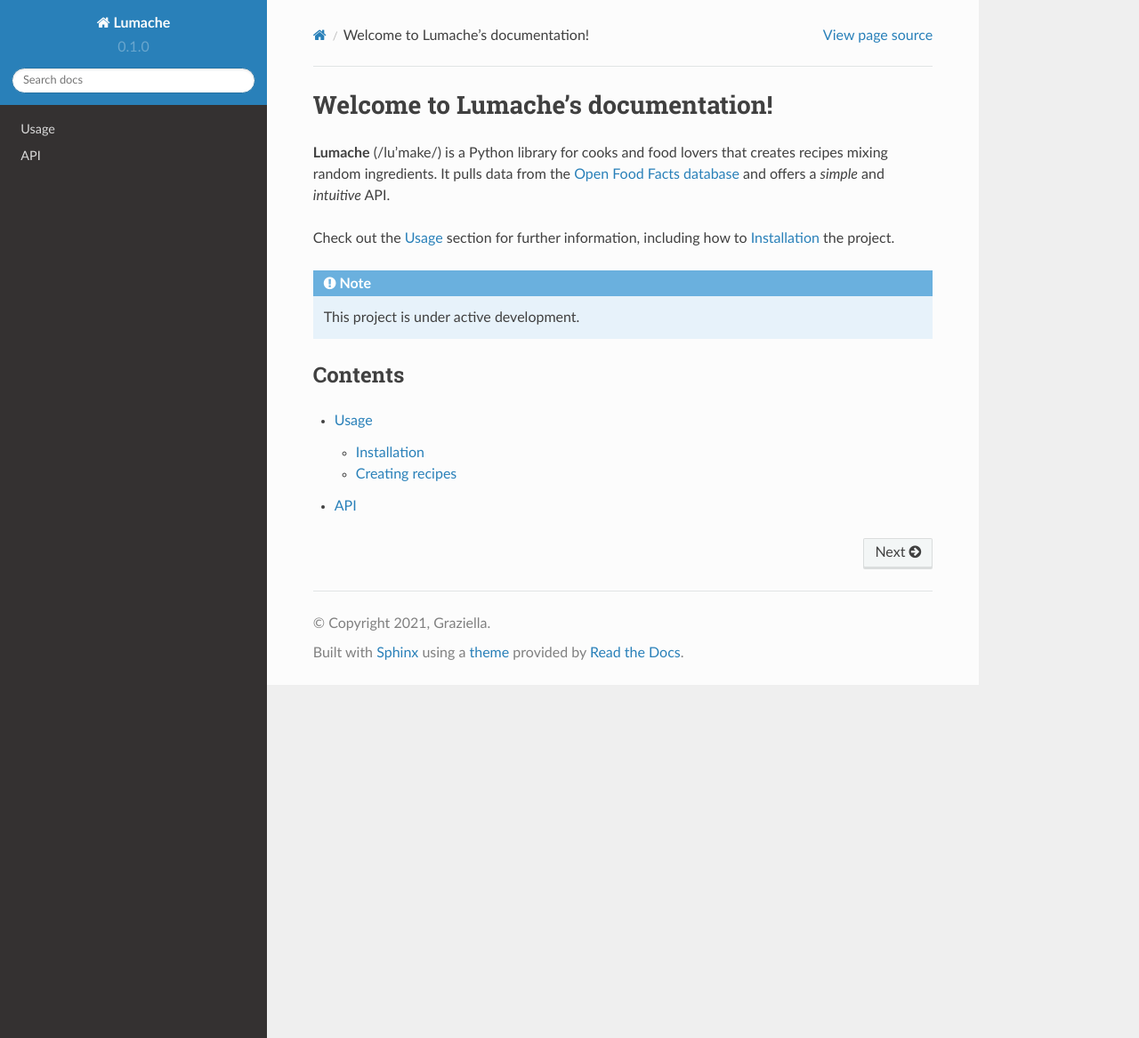
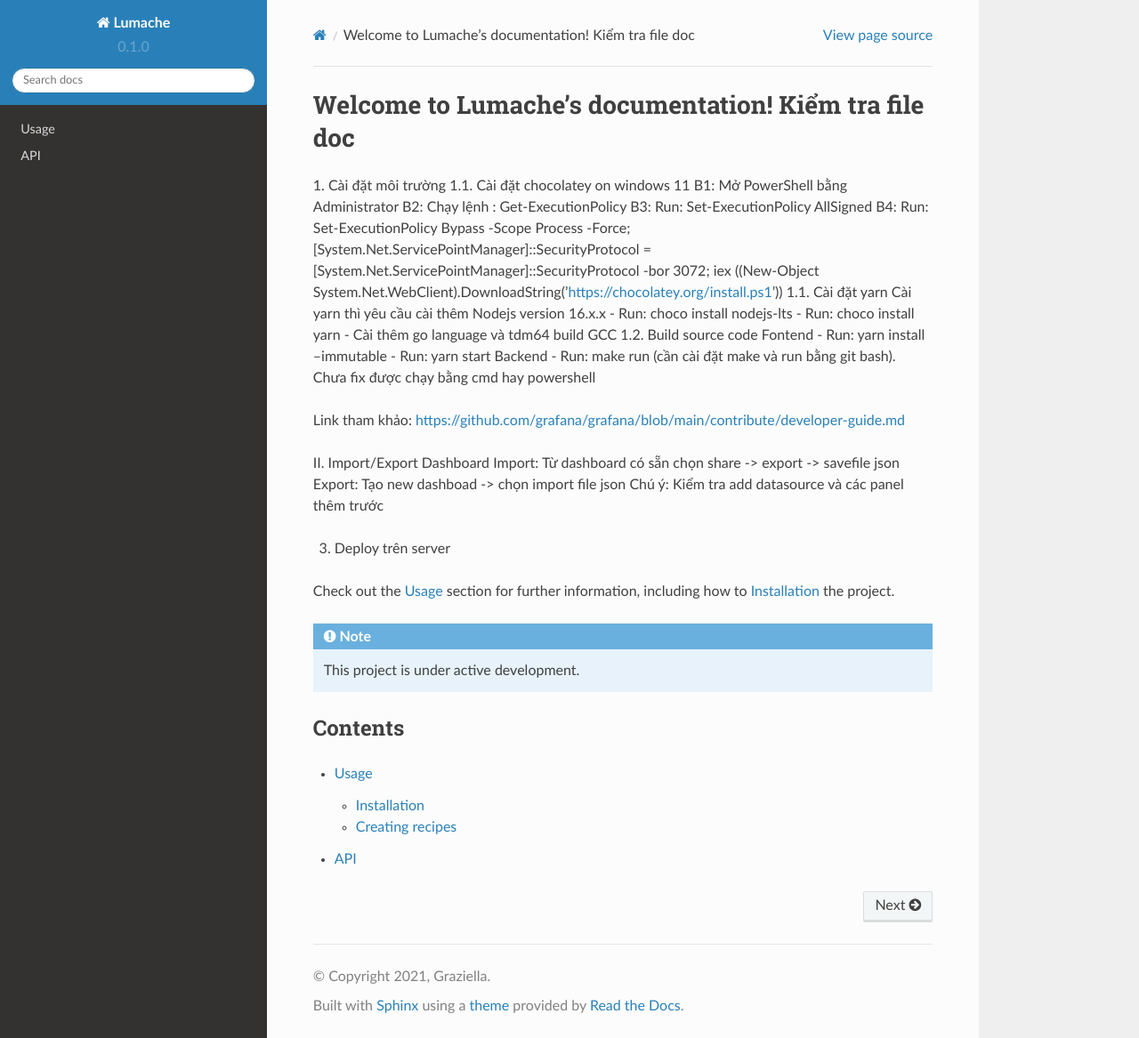
Before and after one commit to DuongDiep2612/doc_tools, a Sphinx documentation site: the page built from docs/source/index.rst, in a window 1280 px wide and 1167 px high. Shown: the whole window at 89% size. Built offline with Sphinx 7.4.7 and the Read the Docs theme 2.0.0, drawn with Linux system fonts in a browser that asks for light colours.

Commit message:
Update index.rst

```diff
--- a/docs/source/index.rst
+++ b/docs/source/index.rst
@@ -1,10 +1,34 @@
-Welcome to Lumache's documentation!
+Welcome to Lumache's documentation! Kiểm tra file doc
 ===================================
 
-**Lumache** (/lu'make/) is a Python library for cooks and food lovers
-that creates recipes mixing random ingredients.
-It pulls data from the `Open Food Facts database <https://world.openfoodfacts.org/>`_
-and offers a *simple* and *intuitive* API.
+1. Cài đặt môi trường
+1.1.	Cài đặt chocolatey on windows 11
+B1: Mở PowerShell bằng Administrator
+B2: Chạy lệnh : Get-ExecutionPolicy
+B3: Run: Set-ExecutionPolicy AllSigned
+B4: Run: Set-ExecutionPolicy Bypass -Scope Process -Force; [System.Net.ServicePointManager]::SecurityProtocol = [System.Net.ServicePointManager]::SecurityProtocol -bor 3072; iex ((New-Object System.Net.WebClient).DownloadString('https://chocolatey.org/install.ps1'))
+1.1.	Cài đặt yarn
+Cài yarn thì yêu cầu cài thêm Nodejs version 16.x.x
+-	Run: choco install nodejs-lts
+-	Run: choco install yarn
+-	Cài thêm go language và tdm64 build GCC
+1.2.	Build source code
+Fontend
+-	Run: yarn install --immutable
+-	Run: yarn start
+Backend
+-	Run: make run (cần cài đặt make và run bằng git bash). Chưa fix được chạy bằng cmd hay powershell
+
+Link tham khảo: https://github.com/grafana/grafana/blob/main/contribute/developer-guide.md
+
+II. Import/Export Dashboard
+Import: Từ dashboard có sẵn chọn share -> export -> savefile json
+Export: Tạo new dashboad -> chọn import file json
+Chú ý: Kiểm tra add datasource và các panel thêm trước
+
+III. Deploy trên server
+
+
 
 Check out the :doc:`usage` section for further information, including
 how to :ref:`installation` the project.
```
